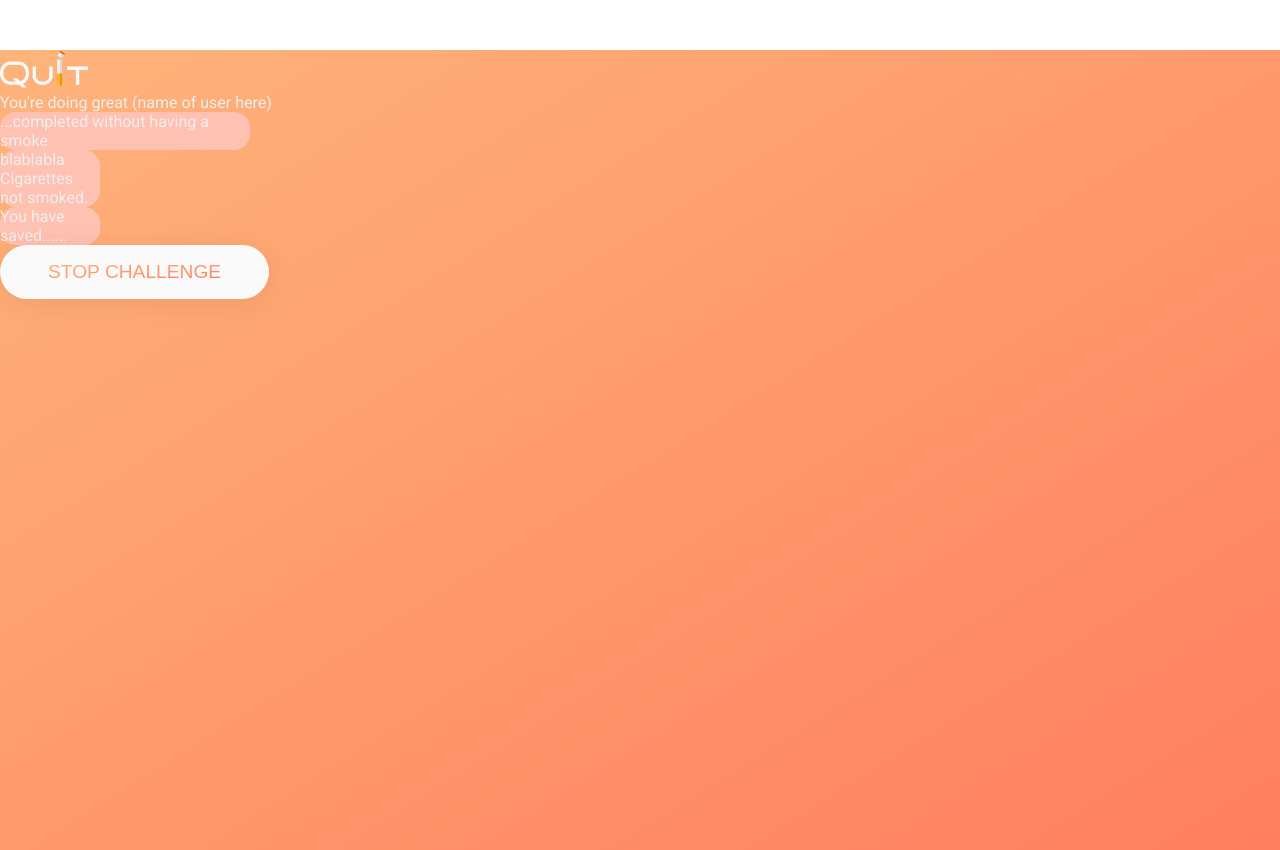
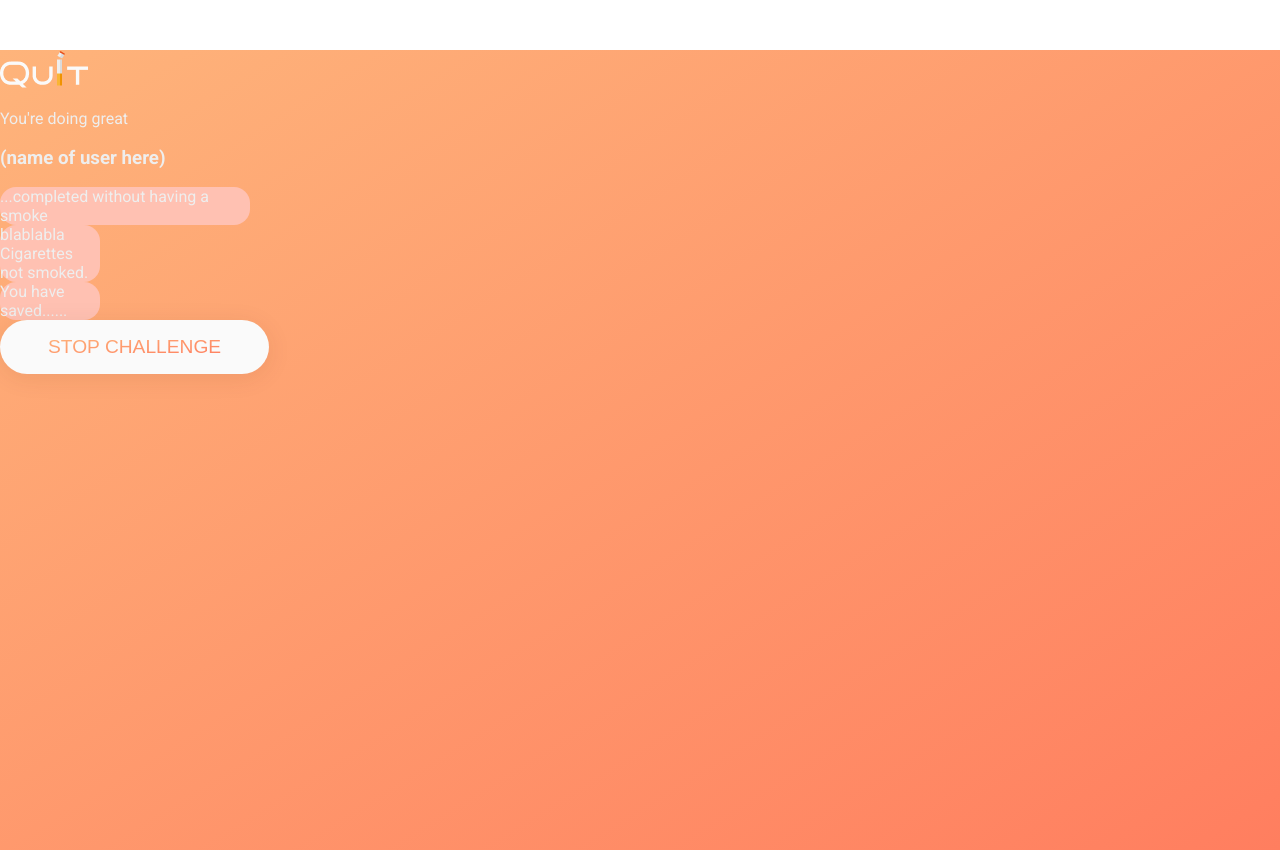
Before and after one commit to mirrenil/quit-app-mini-projekt-react-tsx, a React (Create React App) app: page /progressPage in a window 1280 px wide. Built offline with nearby package versions, Linux system fonts and the light colour scheme.

Commit message:
Co-authored-by: Miranda Nilhag <mirrenil@users.noreply.github.com> Co-authored-by: Jonatan Nyberg <nybbe123@users.noreply.github.com>

```diff
--- a/src/components/App.tsx
+++ b/src/components/App.tsx
@@ -14,7 +14,7 @@ function App() {
           <Route path="/" element={<StartPage />} />
           <Route path="challengePage" element={<ChallengePage />} />
           <Route path="progressPage" element={<ProgressPage />} />
-          <Route path="*" element={<div style={{ display: 'flex', justifyContent: 'center', alignContent: 'center' }}>404</div>} />
+          <Route path="*" element={<div style={{ position: "absolute", left: '50%', top: '50%', transform: 'translate(-50%)', display: 'flex', justifyContent: 'center', alignItems: 'center', fontSize: '4rem' }}>404</div>} />
         </Routes>
       </BrowserRouter>
     </div>
--- a/src/components/Progress/Compliment.tsx
+++ b/src/components/Progress/Compliment.tsx
@@ -3,7 +3,8 @@ import React from "react";
 function Compliment() {
   return (
     <div className="compliment">
-      <span>You're doing great (name of user here)</span>
+      <p>You're doing great </p>
+      <h3>(name of user here)</h3>
 
     </div>
   );
```
Also changed, not shown: src/App.tsx (deleted, +0 -12 lines).
